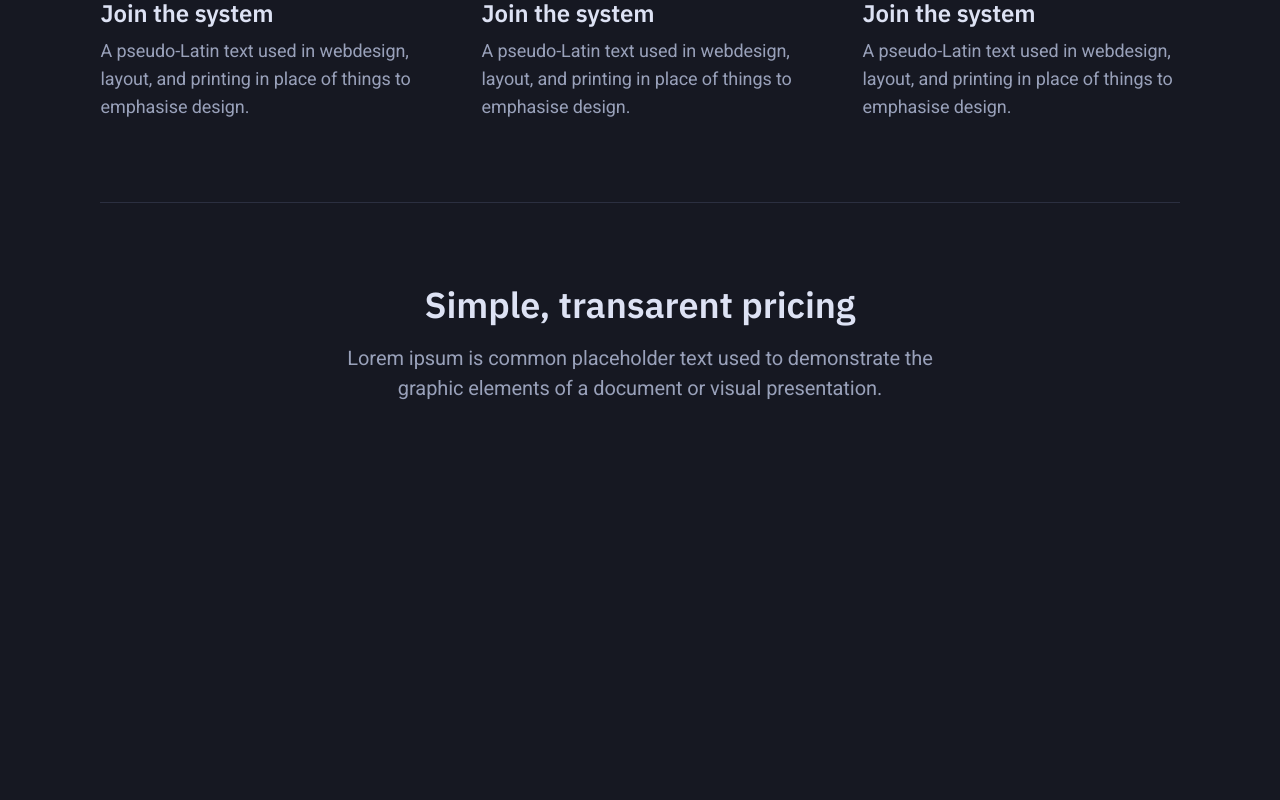
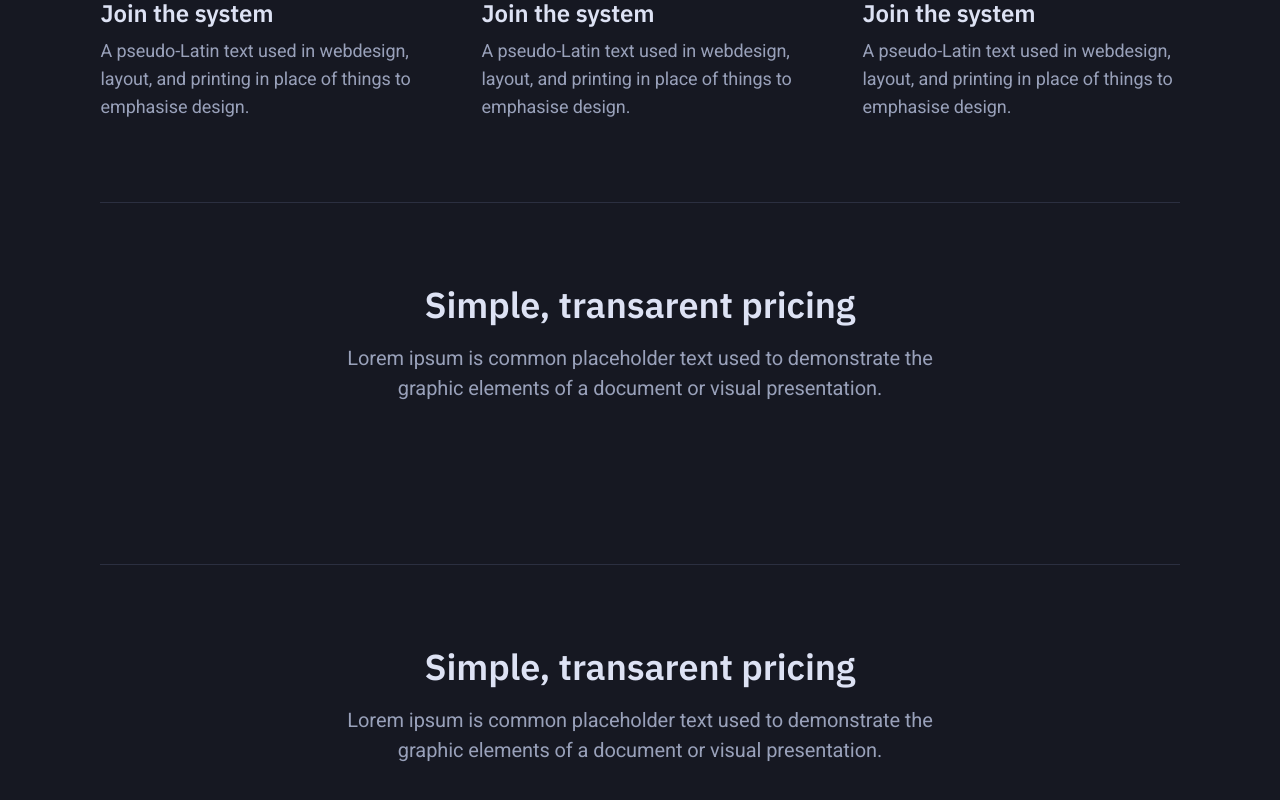
Before and after one commit to kouseina/Convert-HTML-ReactJS, a React (Create React App) app: page / in a window 1280 px wide. Shown: the part 1217-2017 px from the top of the page. Before the commit the page ends 1781 px from the top, so only its background shows below. Built offline with nearby package versions, Linux system fonts and the light colour scheme.

Commit message:
adding section price

```diff
--- a/src/scenes/Homepage.js
+++ b/src/scenes/Homepage.js
@@ -88,18 +88,28 @@ export default function Homepage() {
         </Section>
         <Section class="pricing">
           <div class="container">
-						<div
-							class="pricing-inner section-inner has-top-divider"
-						>
+            <div class="pricing-inner section-inner has-top-divider">
               <div class="section-header center-content">
                 <div class="container-xs">
-									<h2 class="mt-0 mb-16">
-										Simple, transarent pricing
-									</h2>
+                  <h2 class="mt-0 mb-16">Simple, transarent pricing</h2>
                   <p class="m-0">
-										Lorem ipsum is common placeholder text
-										used to demonstrate the graphic elements
-										of a document or visual presentation.
+                    Lorem ipsum is common placeholder text used to demonstrate
+                    the graphic elements of a document or visual presentation.
+                  </p>
+                </div>
+              </div>
+            </div>
+          </div>
+        </Section>
+        <Section class="pricing">
+          <div class="container">
+            <div class="pricing-inner section-inner has-top-divider">
+              <div class="section-header center-content">
+                <div class="container-xs">
+                  <h2 class="mt-0 mb-16">Simple, transarent pricing</h2>
+                  <p class="m-0">
+                    Lorem ipsum is common placeholder text used to demonstrate
+                    the graphic elements of a document or visual presentation.
                   </p>
                 </div>
               </div>
```
Lines whose indentation alone changed are shown as unchanged.
